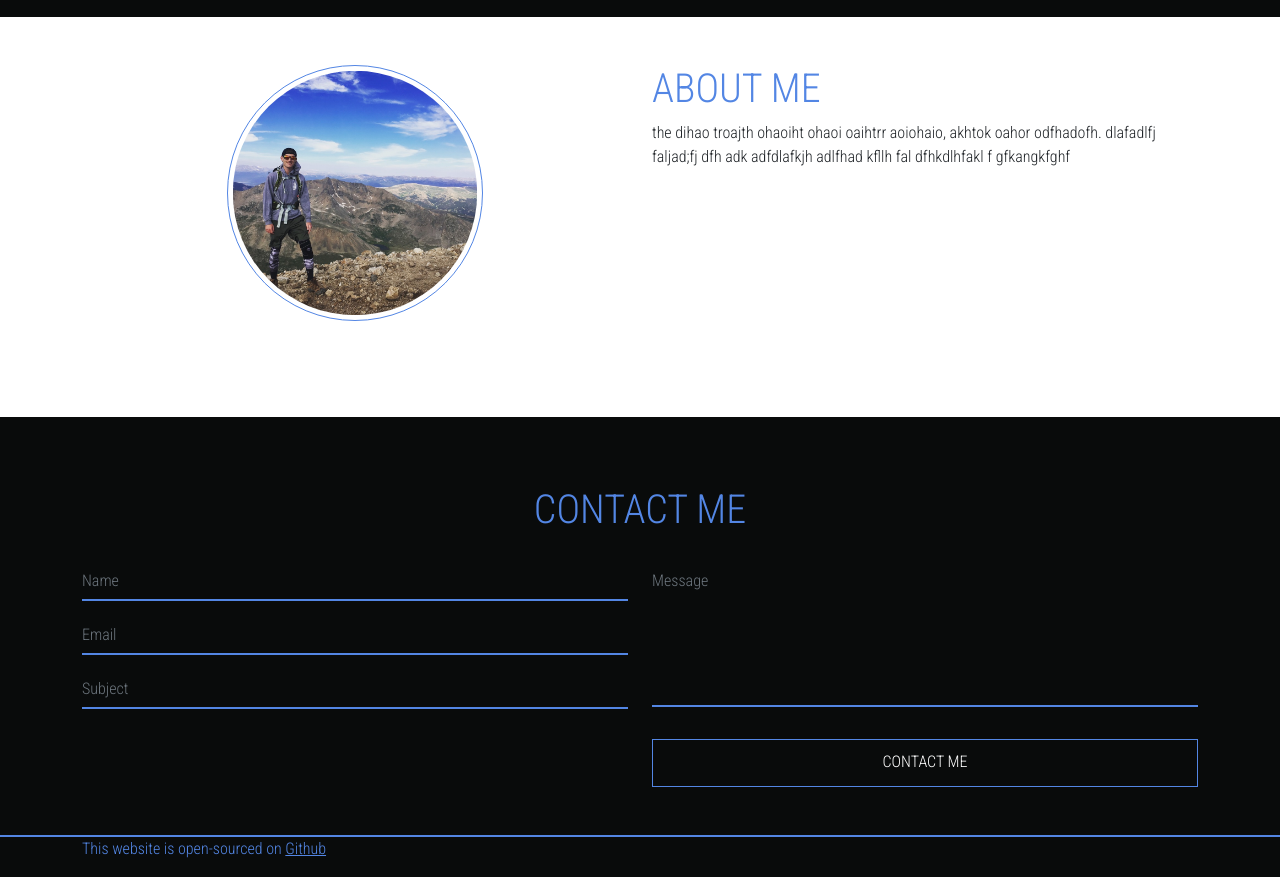
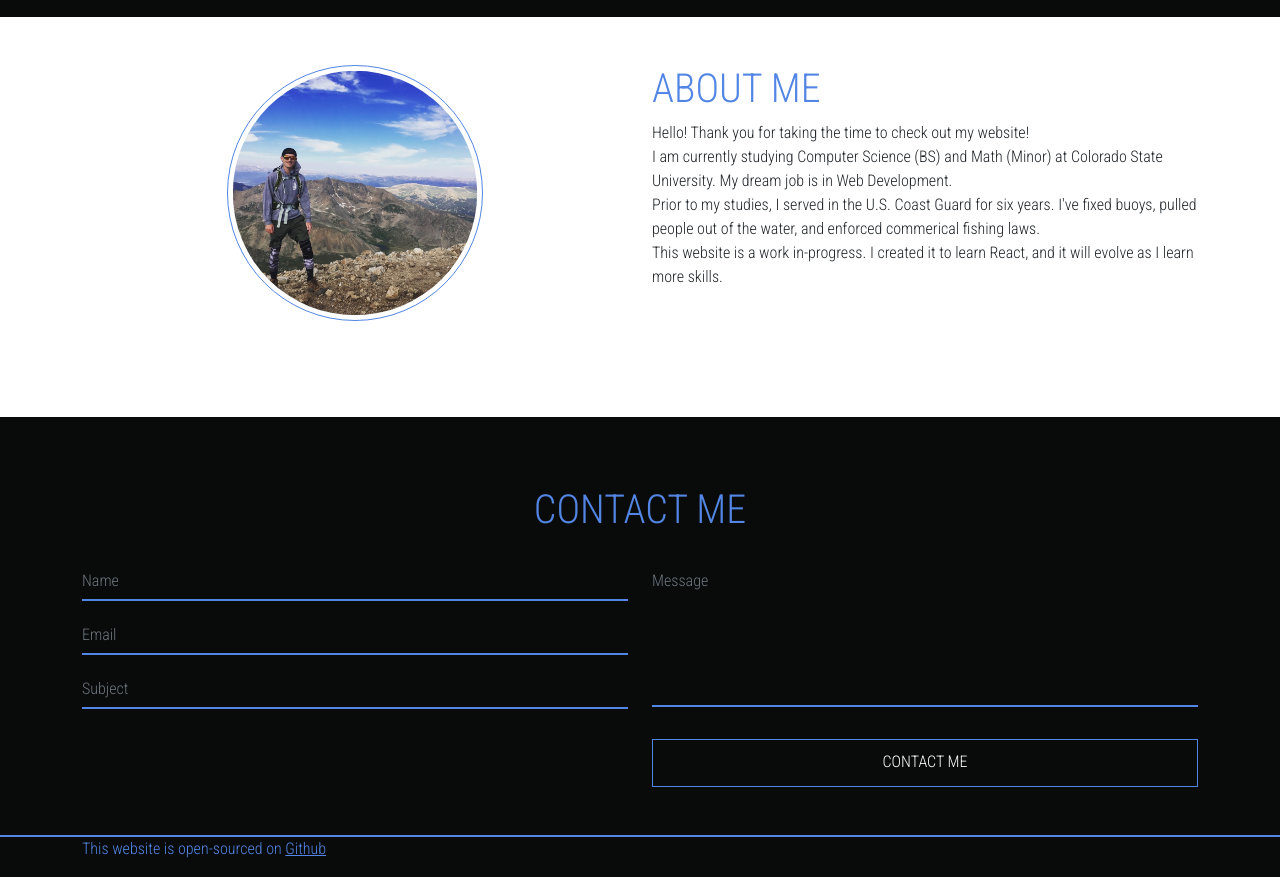
Before and after one commit to jonathanbun/myWebsite, a React (Create React App) app: page / in a window 1280 px wide. Shown: the part 860-1737 px from the top of the page. Built offline with nearby package versions, Linux system fonts and the light colour scheme.

Commit message:
update about me section

```diff
--- a/src/Components/About.js
+++ b/src/Components/About.js
@@ -15,10 +15,19 @@ const About = () => {
 				<div className="col-lg-6 col-xm-12">
 					<h1 className="about-heading">About me</h1>
 					<p>
-						the dihao troajth ohaoiht ohaoi oaihtrr aoiohaio,
-						akhtok oahor odfhadofh. dlafadlfj faljad;fj dfh adk
-						adfdlafkjh  adlfhad kfllh fal dfhkdlhfakl f
-						gfkangkfghf
+						Hello! Thank you for taking the time to check out my website!
+					<p>
+						I am currently studying Computer Science (BS) and Math (Minor) at Colorado State
+						University. My dream job is in Web Development.
+					<p>
+						Prior to my studies, I served in the U.S. Coast Guard for six years. I've fixed buoys,
+						pulled people out of the water, and enforced commerical fishing laws.
+					<p>
+						This website is a work in-progress. I created it to learn React, and
+						it will evolve as I learn more skills.
+					</p>
+					</p>
+					</p>
 					</p>
 				</div>
 			</div>
```
